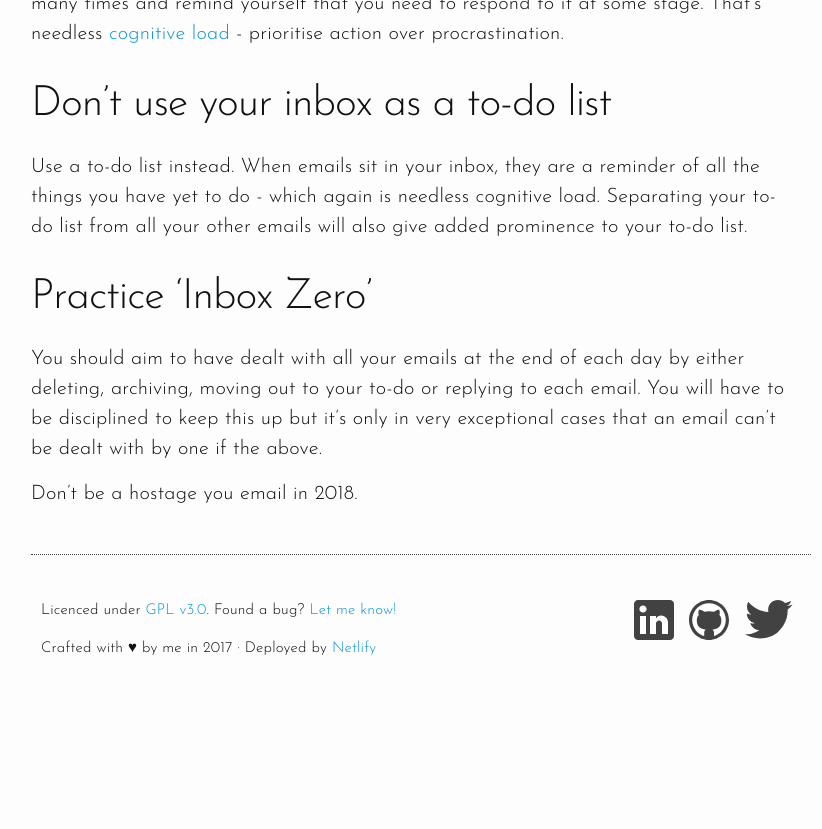
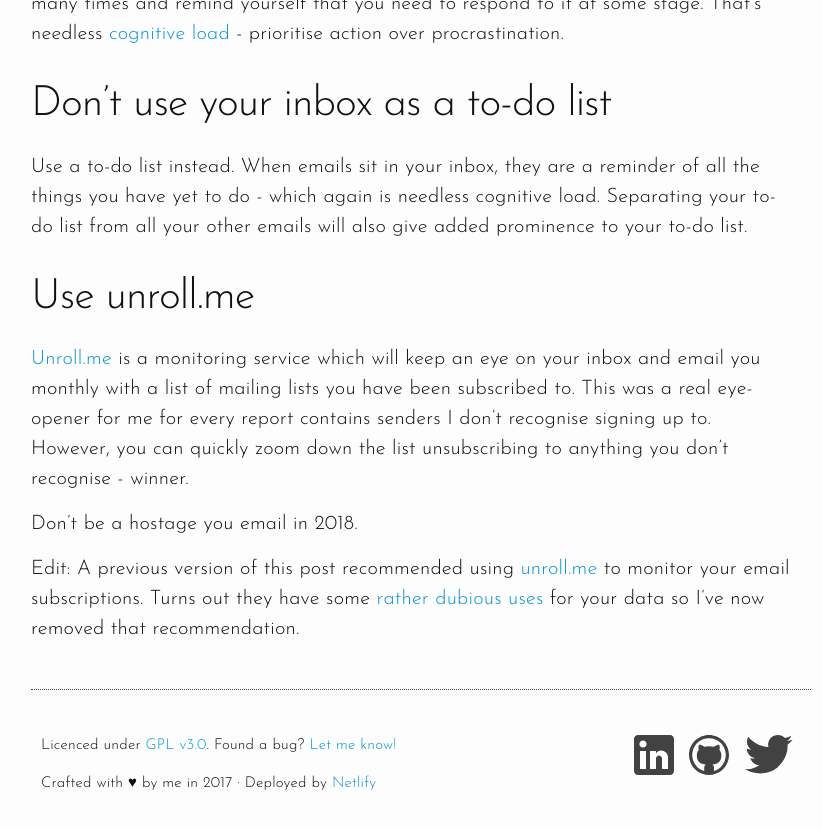
Before and after one commit to ciaranmckenna/ciaranmckenna.com, a Jekyll site: the page built from _posts/2017-12-18-taming-your-inbox.md, in a window 1280 px wide and 900 px high, scrolled down 2288 px. Shown: the top 829 px of the window, without its empty margins (229-1051 px from the left). Built offline with Jekyll 4.4.1, drawn with Linux system fonts in a browser that asks for light colours; before the commit the page ends 3053 px from its top, so only the background shows below that.

Commit message:
Update Notes “2017-12-18-taming-your-inbox”

```diff
--- a/_posts/2017-12-18-taming-your-inbox.md
+++ b/_posts/2017-12-18-taming-your-inbox.md
@@ -36,8 +36,10 @@
 
 Use a to-do list instead. When emails sit in your inbox, they are a reminder of all the things you have yet to do - which again is needless cognitive load. Separating your to-do list from all your other emails will also give added prominence to your to-do list.
 
-## Practice 'Inbox Zero'
+## Use unroll.me
 
-You should aim to have dealt with all your emails at the end of each day by either deleting, archiving, moving out to your to-do or replying to each email. You will have to be disciplined to keep this up but it's only in very exceptional cases that an email can't be dealt with by one if the above.
+[Unroll.me](https://unroll.me/) is a monitoring service which will keep an eye on your inbox and email you monthly with a list of mailing lists you have been subscribed to. This was a real eye-opener for me for every report contains senders I don't recognise signing up to. However, you can quickly zoom down the list unsubscribing to anything you don't recognise - winner.
 
 Don't be a hostage you email in 2018.
+
+Edit: A previous version of this post recommended using [unroll.me](https://unroll.me/) to monitor your email subscriptions. Turns out they have some [rather dubious uses](http://gizmodo.com/how-did-unroll-me-get-users-to-allow-it-to-sell-their-i-1794603555) for your data so I've now removed that recommendation.
```
